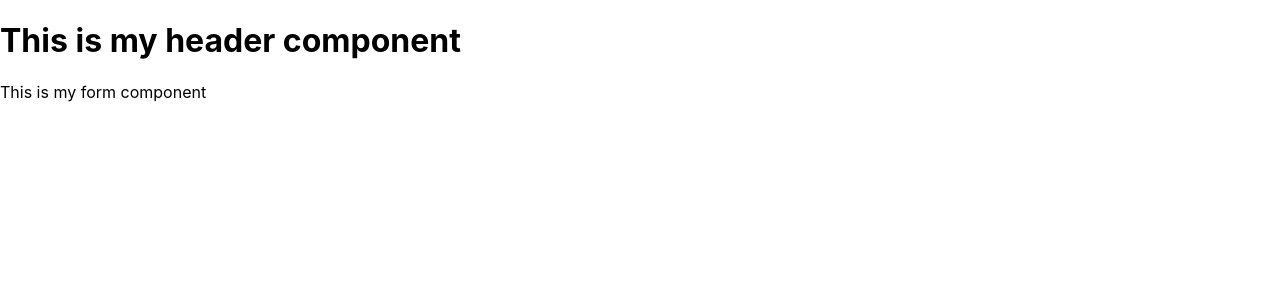
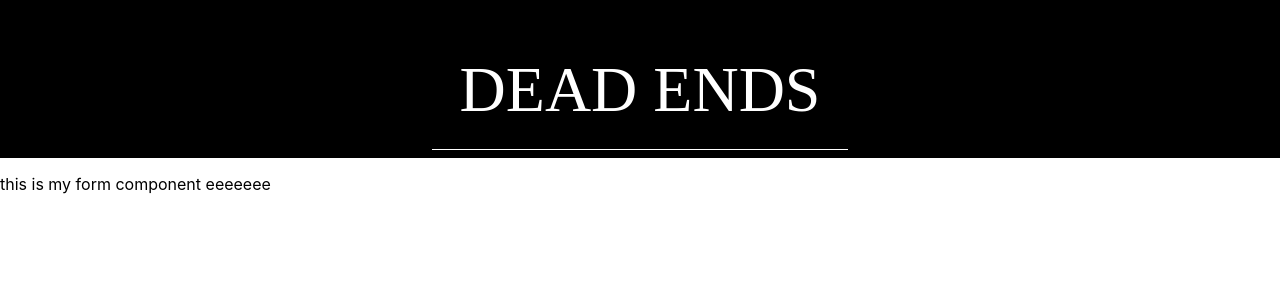
Before and after one commit to trishalanglois/dead-ends, a React (Create React App) app: page / in a window 1280 px wide. Shown: the top 300 px of the page. Built offline with nearby package versions, Linux system fonts and the light colour scheme.

Commit message:
Style header with line

```diff
--- a/public/index.html
+++ b/public/index.html
@@ -1,6 +1,7 @@
 <!DOCTYPE html>
 <html lang="en">
   <head>
+    <link href="https://fonts.googleapis.com/css?family=Lato:400,900|Noto+Serif+SC:200,300,500&display=swap" rel="stylesheet">
     <meta charset="utf-8" />
     <link rel="icon" href="%PUBLIC_URL%/favicon.ico" />
     <meta name="viewport" content="width=device-width, initial-scale=1" />
@@ -9,34 +10,11 @@
       name="description"
       content="Web site created using create-react-app"
     />
-    <!--
-      manifest.json provides metadata used when your web app is installed on a
-      user's mobile device or desktop. See https://developers.google.com/web/fundamentals/web-app-manifest/
-    -->
     <link rel="manifest" href="%PUBLIC_URL%/manifest.json" />
-    <!--
-      Notice the use of %PUBLIC_URL% in the tags above.
-      It will be replaced with the URL of the `public` folder during the build.
-      Only files inside the `public` folder can be referenced from the HTML.
-
-      Unlike "/favicon.ico" or "favicon.ico", "%PUBLIC_URL%/favicon.ico" will
-      work correctly both with client-side routing and a non-root public URL.
-      Learn how to configure a non-root public URL by running `npm run build`.
-    -->
-    <title>React App</title>
+    <title>DEAD ENDS 💀</title>
   </head>
   <body>
     <noscript>You need to enable JavaScript to run this app.</noscript>
     <div id="root"></div>
-    <!--
-      This HTML file is a template.
-      If you open it directly in the browser, you will see an empty page.
-
-      You can add webfonts, meta tags, or analytics to this file.
-      The build step will place the bundled scripts into the <body> tag.
-
-      To begin the development, run `npm start` or `yarn start`.
-      To create a production bundle, use `npm run build` or `yarn build`.
-    -->
   </body>
 </html>
--- a/src/Components/Form/Form.js
+++ b/src/Components/Form/Form.js
@@ -1,10 +1,22 @@
-import React from 'react';
+import React, { Component } from 'react';
 import './Form.scss';
 
-function Form() {
-  return (
-    <p> This is my form component </p>
-  )
+
+class Form extends Component {
+  constructor() {
+    super();
+    this.state = {
+      location: ''
+    }
+  }
+
+
+  render() {
+    return (
+      <p> this is my form component eeeeeee </p>
+
+    )
+  }
 }
 
 export default Form;
--- a/src/Components/Header/Header.js
+++ b/src/Components/Header/Header.js
@@ -3,7 +3,10 @@ import './Header.scss';
 
 function Header() {
   return (
-    <h1> This is my header component </h1>
+    <nav className="header">
+      <h1 className="main-header">DEAD ENDS</h1>
+      <div className="header-line"></div>
+    </nav>
   )
 }
 
--- a/src/Components/Header/Header.scss
+++ b/src/Components/Header/Header.scss
@@ -0,0 +1,23 @@
+@import '../../scss/variables';
+
+.header {
+  background-color: $dark-color;
+  color: $light-color;
+  display: flex;
+  flex-direction: column;
+  align-items: center;
+}
+
+.main-header {
+  height: 2em;
+  font-family: $accent-font;
+  font-size: 4em;
+  font-weight: 200;
+  margin-bottom: -.5em;
+}
+
+.header-line {
+  width: 26em;
+  border-top: 1px solid $light-color;
+  height: .5em;
+}
--- a/src/scss/_variables.scss
+++ b/src/scss/_variables.scss
@@ -0,0 +1,9 @@
+$accent-font: 'Noto Serif SC', serif;
+$main-font: 'Lato', sans-serif;
+$dark-color: #000;
+$light-color: #fff;
+$favorite-color: #be3a30;
+$wishlist-color: #a88905;
+$light-grey: #c7d0d8;
+$medium-grey: #a6a6a6;
+$dark-grey: #737373;
```
